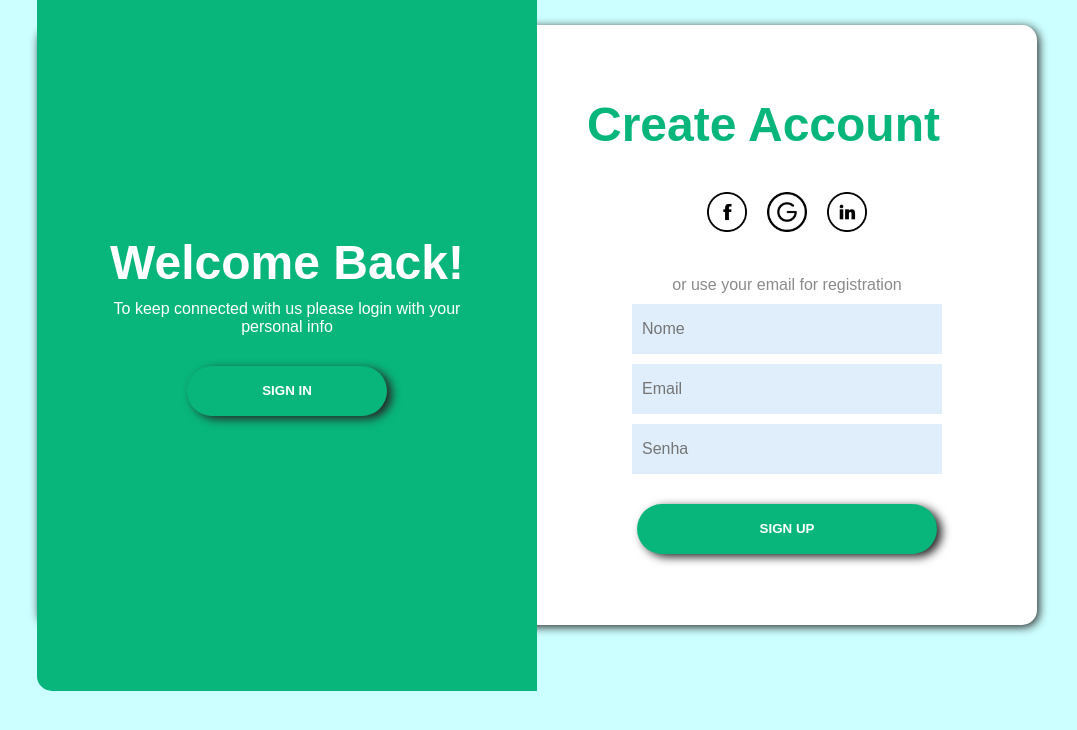
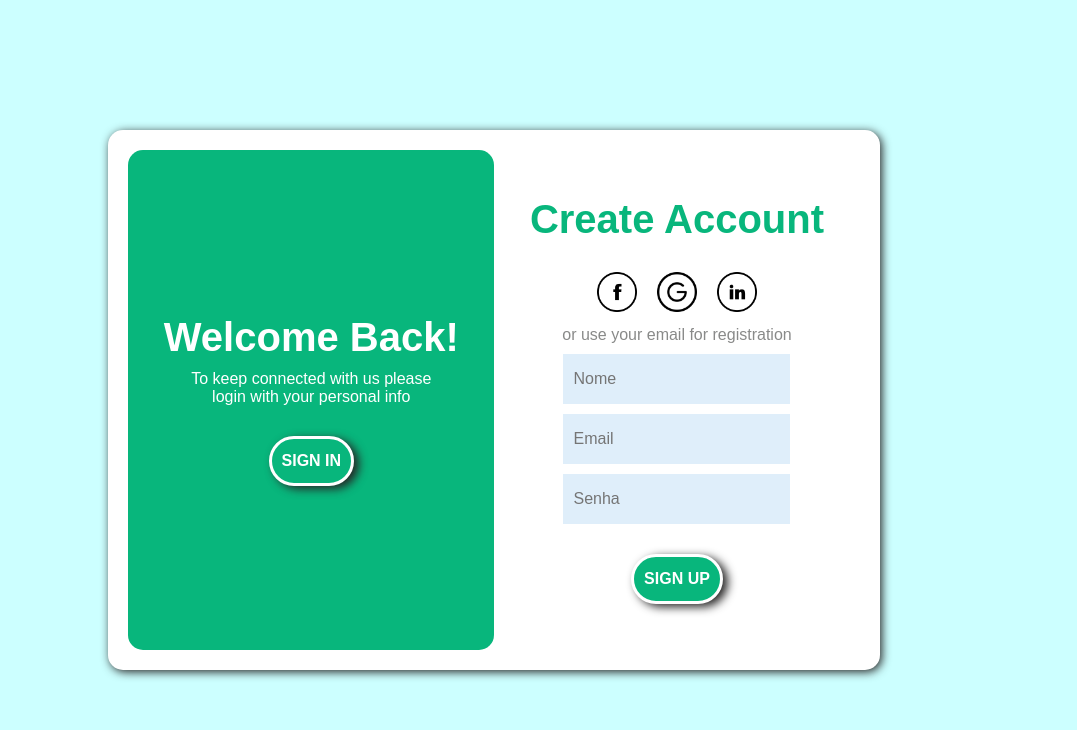
Before and after one commit to juniorxvier/pagina-de-usuario, a plain HTML site: page index.html in a window 1280 px wide. Shown: the whole page, without its empty margins (103-1180 px from the left). Drawn offline with Linux system fonts and the light colour scheme.

Commit message:
Update style.css

```diff
--- a/style.css
+++ b/style.css
@@ -1,198 +1,187 @@
-*{
+* {
     margin: 0;
     padding: 0;
+    box-sizing: border-box; /* Garantir que padding e border não causem overflow */
     font-family: 'Montserrat', sans-serif;
 }
 
-body{
+body {
     display: flex;
     justify-content: center;
+    align-items: center;
+    min-height: 100vh;
     background-color: rgb(204, 255, 255);
+    overflow: hidden; /* Evitar rolagem no body */
 }
 
-#container{
+#container {
     display: flex;
     justify-content: center;
-    margin: 25px;
     align-items: center;
-    height: 600px;
-    position: center;
+    width: 90%; /* Ajustar a largura do container para caber na viewport */
+    max-width: 1000px; /* Largura máxima para o container */
+    height: auto; /* Permitir que a altura se ajuste conforme o conteúdo */
     background-color: white;
-    width: 1000px;
-    display: flex;
     border-radius: 15px;
     box-shadow: 2px 2px 10px rgb(39, 38, 38);
+    overflow: hidden; /* Garantir que o conteúdo não cause rolagem */
+    padding: 20px;
+    margin: 0; /* Remover a margem para evitar rolagem */
+    flex-direction: row;
+    box-sizing: border-box;
 }
 
-#sign{
+#sign {
     display: flex;
     flex-direction: column;
     justify-content: center;
     align-items: center;
     background-color: rgb(8, 182, 124);
     gap: 10px;
-    width: 600px;
-    height: 91.5vh;
-    border-radius: 15px 0px 0px 15px;
+    flex: 1;
+    min-height: 500px;
+    padding: 20px;
+    border-radius: 15px 15px;
+    box-sizing: border-box;
 }
 
-#sign h1{
+#sign h1 {
     color: white;
     font-weight: bolder;
-    font-size: 3rem;
+    font-size: 2.5rem;
+    text-align: center;
 }
 
-#sign p{
+#sign p {
     color: white;
     font-size: 1rem;
     font-weight: 400;
     text-align: center;
-    width: 400px;
+    width: 80%;
 }
 
-#login{
-    display: flex;
-    width: 200px;
+#login, #button {
+    width: 100%; /* Ajustar a largura dos botões para a largura do container */
+    max-width: 200px; /* Largura máxima para os botões */
     height: 50px;
     color: white;
     font-weight: bold;
     background-color: rgb(8, 182, 124);
-    border-radius: 40px ;
-    border-color: white;
-    border-width: 3px;
+    border-radius: 40px;
+    border: 3px solid white;
     margin-top: 20px;
     box-shadow: 5px 3px 10px rgb(39, 38, 38);
     cursor: pointer;
     transition: transform 0.8s ease;
 }
 
-#login:hover{
+#login:hover, #button:hover {
     transform: scale(1.1);
     background-color: white;
     color: rgb(8, 182, 124);
     border-color: black;
 }
 
-#create{
-    display: grid;
-    justify-content: center;
+#create {
+    display: flex;
+    flex-direction: column;
     align-items: center;
     gap: 10px;
-    width: 600px;
+    flex: 1;
+    padding: 20px;
 }
 
-#create h1{
+#create h1 {
     font-weight: bolder;
-    font-size: 3rem;
+    font-size: 2.5rem;
     color: rgb(8, 182, 124);
+    text-align: center;
 }
 
-#create p{
+#create p {
     color: rgb(137, 138, 137);
     font-size: 1rem;
     font-weight: 400;
     text-align: center;
-    width: 400px;
+    width: 80%;
 }
 
-#redes{
+#redes {
     display: flex;
     justify-content: center;
     align-items: center;
     gap: 10px;
+    margin-top: 20px;
 }
 
-ul{
+ul {
     display: flex;
     list-style: none;
     gap: 20px;
-    margin: 30px;
+    margin: 0;
 }
 
-#face{
+#face, #google, #link {
     transition: transform 0.3s ease;
 }
 
-#face:hover{
+#face:hover, #google:hover, #link:hover {
     transform: scale(1.6);
 }
 
-#google{
-    transition: transform 0.3s ease;
-}
-
-#google:hover{
-    transform: scale(1.6);
-}
-
-#link{
-    transition: transform 0.3s ease;
-}
-
-#link:hover{
-    transform: scale(1.6);
-}
-
-img{
+img {
     width: 40px;
 }
 
-#form{
+#form {
     display: flex;
     flex-direction: column;
-    justify-content: center;
     align-items: center;
     gap: 10px;
+    width: 100%;
 }
 
-input{
-    width: 300px;
+input {
+    width: 100%;
+    max-width: 300px;
     height: 50px;
     border: none;
     background-color: rgb(223, 238, 250);
+    padding: 0 10px;
+    font-size: 1rem;
+    box-sizing: border-box;
 }
 
-#txt{
-    font-size: 1rem;
-    padding-left: 10px;
+@media (max-width: 768px) {
+    #sign, #create {
+        width: 100%;
+        max-width: none;
     }
 
-#email{
-    font-size: 1rem;
-    padding-left: 10px;
+    #sign h1, #create h1 {
+        font-size: 2rem;
     }
 
-#password{
-    font-size: 1rem;
-    padding-left: 10px;
+    #sign p, #create p {
+        font-size: 0.9rem;
+        width: 90%;
     }
 
-#button{
-    display: flex;
-    justify-content: center;
-    align-items: center;
-    width: 300px;
-    color: white;
-    font-weight: bold;
-    background-color: rgb(8, 182, 124);
-    border-radius: 40px ;
-    border-color: white;
-    border-width: 3px;
-    margin-top: 20px;
-    box-shadow: 5px 3px 10px rgb(39, 38, 38);
-    cursor: pointer;
-    transition: transform 0.8s ease;
+    input {
+        max-width: 90%;
+    }
 }
 
-.button{
-    display: flex;
-    justify-content: center;
-    align-items: center
+@media (max-width: 480px) {
+    #sign h1, #create h1 {
+        font-size: 1.5rem;
     }
 
-#button:hover{
-    transform: scale(1.1);
-    background-color: white;
-    color: rgb(8, 182, 124);
-    border-color: black;
+    #sign p, #create p {
+        font-size: 0.8rem;
     }
+
+    ul {
+        gap: 10px;
+    }
+}
```
Lines whose indentation alone changed are shown as unchanged.
